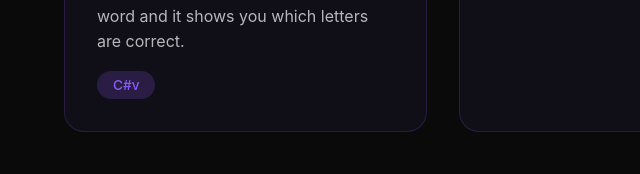
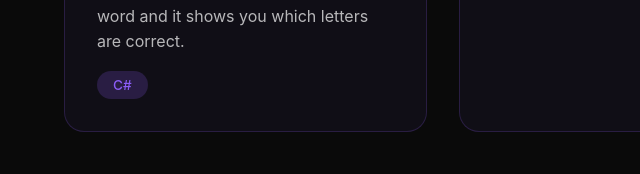
Before and after one commit to zvzvzz/z, a plain HTML site: page index.html in a window 1280 px wide. Shown: the part 2766-2940 px from the top of the page, 0-640 px from the left. Drawn offline with nearby package versions, Linux system fonts and the light colour scheme.

Commit message:
Update index.html

```diff
--- a/index.html
+++ b/index.html
@@ -119,7 +119,7 @@
                     <h3>Console Based Wordle Game</h3>
                     <p>A simple Wordle clone that runs in the console. You get 6 tries to guess the word and it shows you which letters are correct.</p>
                     <div class="project-tags">
-                        <span class="tag">C#v</span>
+                        <span class="tag">C#</span>
                     </div>
                 </div>
             </a>
```
